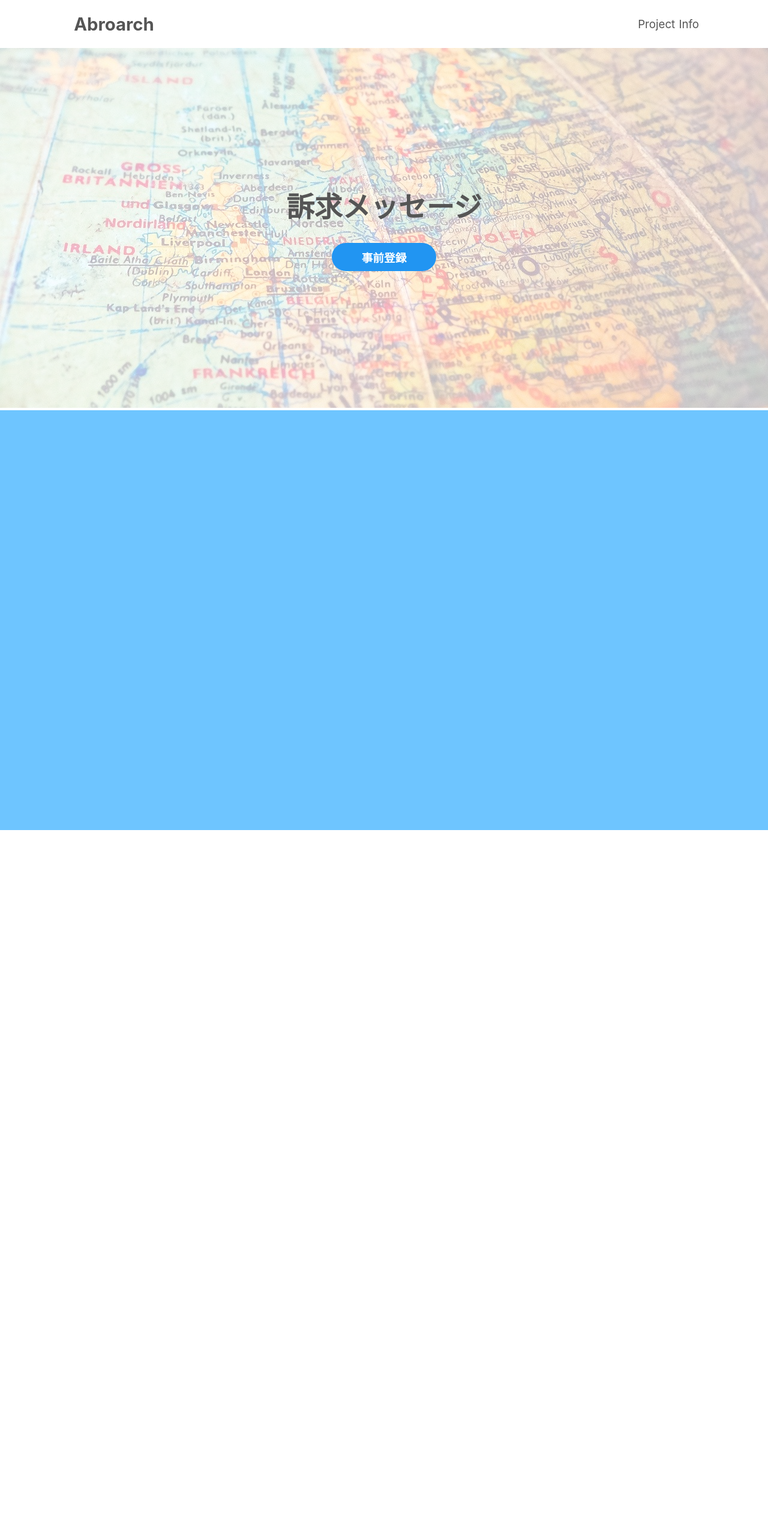
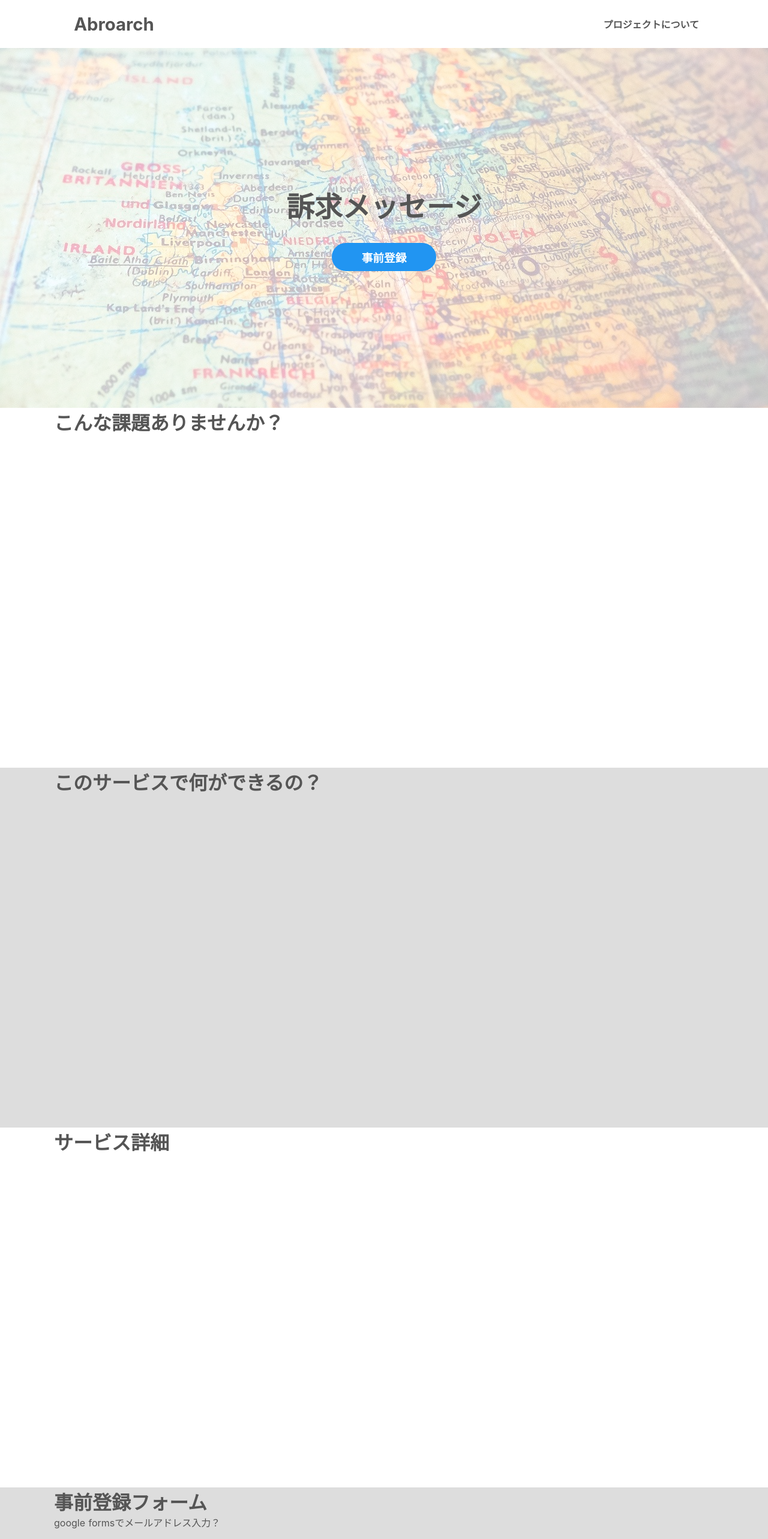
Before and after one commit to YokoMasa/abroarch-poc, a Nuxt app: page / in a window 1280 px wide. Shown: the top 2566 px of the page at 60% size. Before the commit the page ends 1384 px from the top, so only its background shows below. Built offline with nearby package versions, Linux system fonts and the light colour scheme.

Commit message:
created structure

```diff
--- /dev/null
+++ b/components/MainFooter.vue
@@ -0,0 +1,30 @@
+<template>
+    <div class="footerWrapper">
+       <div class="content">
+           <h1>footer</h1>
+       </div>
+    </div>
+</template>
+<script>
+export default {
+
+}
+</script>
+<style scoped lang="scss">
+$primary: #2195f2;
+$primaryLight: #6ec5ff;
+$primaryDark: #0068bf;
+
+.footerWrapper {
+    height: 300px;
+    background: $primary;
+    color: white;
+}
+
+.content {
+    width: 1100px;
+    height: 100%;
+    margin-left: auto;
+    margin-right: auto;
+}
+</style>
--- a/components/MainHeader.vue
+++ b/components/MainHeader.vue
@@ -5,7 +5,7 @@
                 <span class="header-logo-text">Abroarch</span>
             </div>
             <div class="header-menuWrapper">
-                <a href="https://studio.creww.me/projects/22/" class="header-menu">Project Info</a>
+                <a href="https://studio.creww.me/projects/22/" class="header-menu" target="_blank">プロジェクトについて</a>
             </div>
         </div>
     </div>
@@ -65,7 +65,8 @@ $header-textColor: #555;
 
     &-menu {
         text-decoration: none;
-        font-size: 14pt;
+        font-size: 12pt;
+        font-weight: 600;
         color: $header-textColor;
         margin: 0 25px;
     }
--- a/layouts/default.vue
+++ b/layouts/default.vue
@@ -2,14 +2,16 @@
   <div>
     <main-header></main-header>
     <nuxt style="margin-top: 80px;"/>
+    <main-footer></main-footer>
   </div>
 </template>
 <script>
 import MainHeader from '~/components/MainHeader.vue'
+import MainFooter from '~/components/MainFooter.vue'
 
 export default {
   components: {
-    MainHeader
+    MainHeader, MainFooter
   }
 }
 </script>
@@ -25,6 +27,7 @@ html {
   -moz-osx-font-smoothing: grayscale;
   -webkit-font-smoothing: antialiased;
   box-sizing: border-box;
+  color: #555;
 }
 
 *,
--- a/pages/index.vue
+++ b/pages/index.vue
@@ -7,23 +7,41 @@
         <div class="hero-message">
           訴求メッセージ
         </div>
-        <a href="#" class="hero-contactButton">事前登録</a>
+        <a href="#form" class="hero-contactButton">事前登録</a>
       </div>
 
-      <div class="serviceOverview">
+    </div>
 
+    <div class="serviceOverview">
+      <div class="content">
+        <h1>こんな課題ありませんか？</h1>
+      </div>
+    </div>
+
+    <div class="serviceOverview" style="background: #ddd">
+      <div class="content">
+        <h1>このサービスで何ができるの？</h1>
+      </div>
+    </div>
+
+    <div class="serviceOverview">
+      <div class="content">
+        <h1>サービス詳細</h1>
+      </div>
+    </div>
+
+    <div id="form" class="serviceOverview" style="background: #ddd">
+      <div class="content">
+        <h1>事前登録フォーム</h1>
+        google formsでメールアドレス入力？
       </div>
     </div>
   </div>
 </template>
 
 <script>
-import MainHeader from '~/components/MainHeader.vue'
+export default {
 
-export default {
-  components: {
-    MainHeader
-  }
 }
 </script>
 
@@ -31,6 +49,20 @@ export default {
 $primary: #2195f2;
 $primaryLight: #6ec5ff;
 $primaryDark: #0068bf;
+
+.content {
+  max-width: 1100px;
+  height: 100%;
+  margin-left: auto;
+  margin-right: auto;
+}
+
+.flex-center {
+  display: flex;
+  flex-direction: column;
+  justify-content: center;
+  align-items: center;
+}
 
 .hero {
   position: relative;
@@ -59,7 +91,6 @@ $primaryDark: #0068bf;
   &-message {
     word-break: break-all;
     max-width:400px;
-    color: #555;
     font-size: 35pt;
     font-weight: 600;
     margin-bottom: 30px;
@@ -82,7 +113,6 @@ $primaryDark: #0068bf;
 }
 
 .serviceOverview {
-  background: $primaryLight;
-  height: 700px;
+  height: 600px;
 }
 </style>
```
